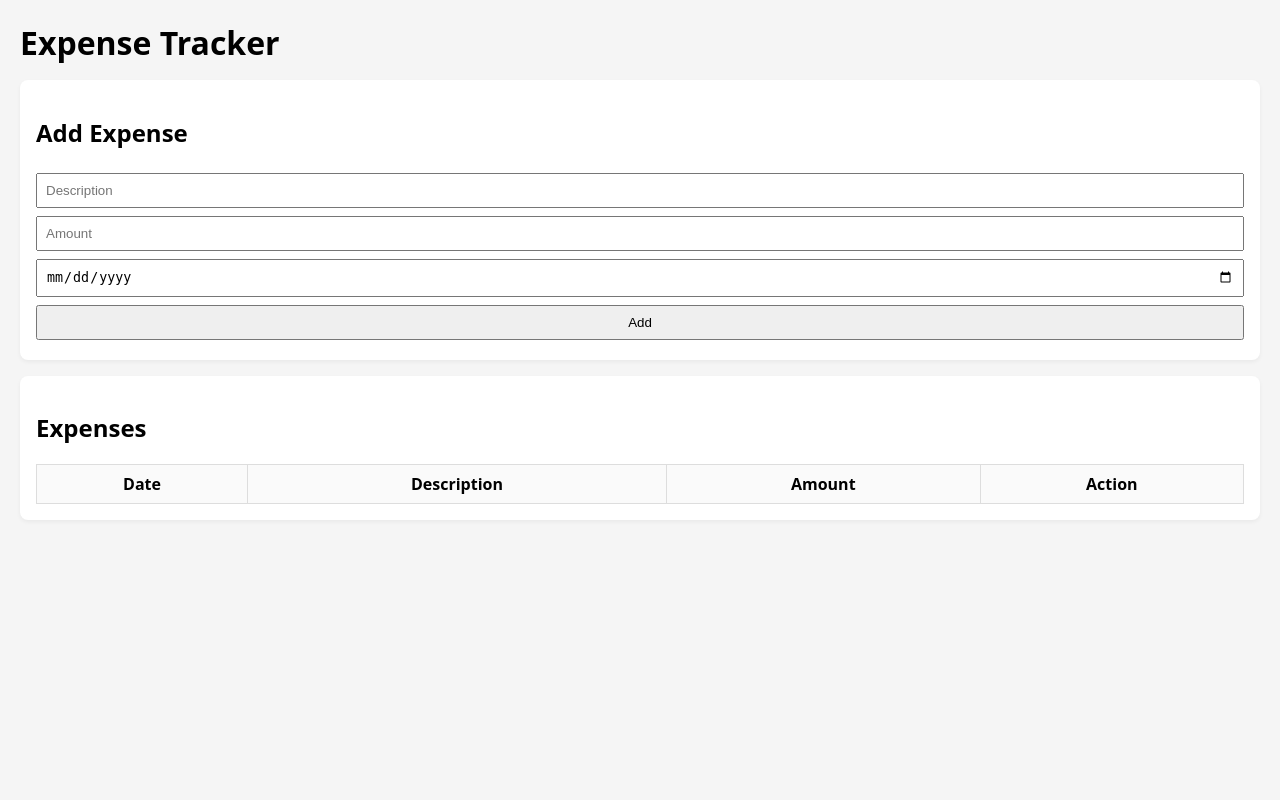
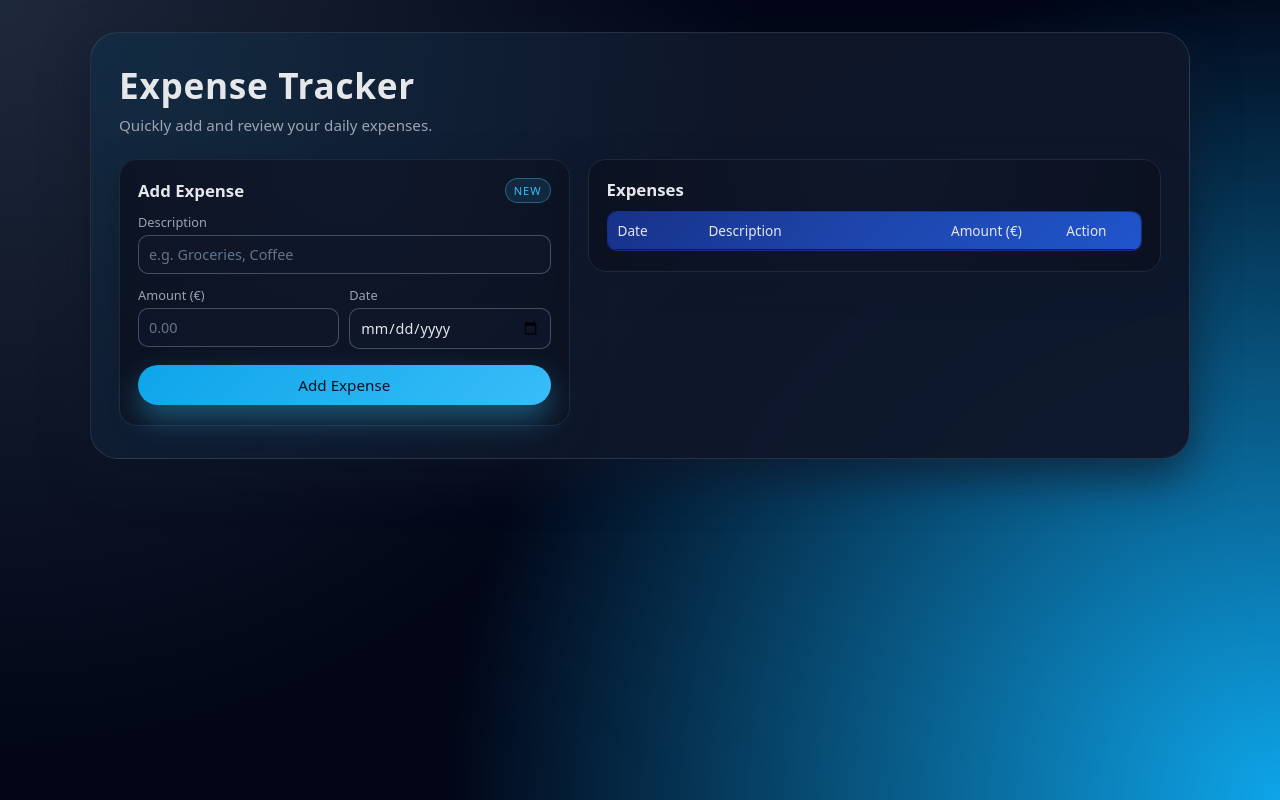
Before and after one commit to Namita24292176/expense-tracker-devsecops, a Python web app: template templates/index.html in a window 1280 px wide. Run offline with Jinja, Linux system fonts and the light colour scheme; the template is opened without the code that fills it, so the values that code supplies are empty.

Commit message:
Improve UI for expense tracker

```diff
--- a/app.py
+++ b/app.py
@@ -1,3 +1,5 @@
+# pylint: disable=missing-module-docstring,missing-function-docstring,invalid-name,superfluous-parens
+
 import json
 import os
 from http.server import HTTPServer, BaseHTTPRequestHandler
--- a/static/style.css
+++ b/static/style.css
@@ -1,43 +1,289 @@
-body {
-  font-family: system-ui, -apple-system, BlinkMacSystemFont, sans-serif;
-  margin: 20px;
-  background: #f5f5f5;
-}
+/* Layout + base */
 
-h1 {
-  margin-bottom: 16px;
-}
-
-.card {
-  background: #fff;
-  padding: 16px;
-  border-radius: 8px;
-  margin-bottom: 16px;
-  box-shadow: 0 2px 4px rgba(0,0,0,0.05);
-}
-
-input, button {
-  padding: 8px;
-  margin: 4px 0;
-  width: 100%;
+*,
+*::before,
+*::after {
   box-sizing: border-box;
 }
 
+:root {
+  --bg: #0f172a;
+  --bg-soft: #0b1220;
+  --card-bg: #0b1120;
+  --card-border: #1e293b;
+  --accent: #38bdf8;
+  --accent-soft: rgba(56, 189, 248, 0.12);
+  --accent-strong: #0ea5e9;
+  --danger: #f97373;
+  --text-main: #e5e7eb;
+  --text-soft: #9ca3af;
+  --radius-lg: 18px;
+  --radius-md: 10px;
+  --shadow-soft: 0 18px 45px rgba(15, 23, 42, 0.7);
+  --shadow-subtle: 0 10px 30px rgba(15, 23, 42, 0.6);
+}
+
+body {
+  margin: 0;
+  min-height: 100vh;
+  font-family: system-ui, -apple-system, BlinkMacSystemFont, "SF Pro Text",
+    "Segoe UI", Roboto, sans-serif;
+  color: var(--text-main);
+  background:
+    radial-gradient(circle at top left, #1e293b 0, transparent 50%),
+    radial-gradient(circle at bottom right, #0ea5e9 0, transparent 55%),
+    linear-gradient(135deg, #020617, #020617 40%, #020617 100%);
+  display: flex;
+  align-items: flex-start;
+  justify-content: center;
+  padding: 32px 16px;
+}
+
+/* Shell */
+
+.app-shell {
+  width: 100%;
+  max-width: 1100px;
+  background: radial-gradient(circle at top left, rgba(56, 189, 248, 0.12), transparent 55%)
+              ,rgba(15, 23, 42, 0.96);
+  border-radius: 28px;
+  padding: 28px 28px 32px;
+  box-shadow: var(--shadow-soft);
+  border: 1px solid rgba(148, 163, 184, 0.18);
+  backdrop-filter: blur(18px);
+}
+
+/* Header */
+
+.app-header {
+  display: flex;
+  flex-direction: column;
+  gap: 6px;
+  margin-bottom: 24px;
+}
+
+.app-header h1 {
+  margin: 0;
+  font-size: 2.2rem;
+  letter-spacing: 0.02em;
+}
+
+.subtitle {
+  margin: 0;
+  font-size: 0.95rem;
+  color: var(--text-soft);
+}
+
+/* Layout */
+
+.layout {
+  display: grid;
+  gap: 18px;
+}
+
+@media (min-width: 820px) {
+  .layout {
+    grid-template-columns: minmax(0, 1.1fr) minmax(0, 1.4fr);
+    align-items: flex-start;
+  }
+}
+
+/* Cards */
+
+.card {
+  background: radial-gradient(circle at top center, rgba(15, 23, 42, 0.85), var(--card-bg));
+  border-radius: var(--radius-lg);
+  padding: 18px 18px 20px;
+  border: 1px solid var(--card-border);
+  box-shadow: var(--shadow-subtle);
+}
+
+.card-header {
+  display: flex;
+  align-items: center;
+  justify-content: space-between;
+  gap: 10px;
+  margin-bottom: 10px;
+}
+
+.card-header h2 {
+  margin: 0;
+  font-size: 1.05rem;
+}
+
+.tag {
+  font-size: 0.7rem;
+  text-transform: uppercase;
+  letter-spacing: 0.08em;
+  padding: 4px 8px;
+  border-radius: 999px;
+  background: var(--accent-soft);
+  color: var(--accent);
+  border: 1px solid rgba(56, 189, 248, 0.4);
+}
+
+/* Form */
+
+.expense-form {
+  display: flex;
+  flex-direction: column;
+  gap: 12px;
+  margin-top: 4px;
+}
+
+.form-row {
+  display: flex;
+  flex-direction: column;
+  gap: 6px;
+}
+
+.form-row-2 {
+  display: grid;
+  grid-template-columns: repeat(2, minmax(0, 1fr));
+  gap: 10px;
+}
+
+@media (max-width: 600px) {
+  .form-row-2 {
+    grid-template-columns: minmax(0, 1fr);
+  }
+}
+
+label {
+  font-size: 0.8rem;
+  color: var(--text-soft);
+  display: flex;
+  flex-direction: column;
+  gap: 4px;
+}
+
+input,
 button {
+  font-family: inherit;
+}
+
+input[type="text"],
+input[type="number"],
+input[type="date"] {
+  padding: 9px 10px;
+  border-radius: var(--radius-md);
+  border: 1px solid rgba(148, 163, 184, 0.4);
+  background: rgba(15, 23, 42, 0.9);
+  color: var(--text-main);
+  font-size: 0.9rem;
+  outline: none;
+  transition: border 0.18s ease, box-shadow 0.18s ease, background 0.18s ease,
+    transform 0.08s ease;
+}
+
+input::placeholder {
+  color: #64748b;
+}
+
+input:focus {
+  border-color: var(--accent);
+  box-shadow: 0 0 0 1px rgba(56, 189, 248, 0.7);
+  background: #020617;
+  transform: translateY(-0.5px);
+}
+
+/* Buttons */
+
+.btn-primary {
+  margin-top: 4px;
+  padding: 10px 12px;
+  border-radius: 999px;
+  border: none;
+  font-size: 0.95rem;
+  font-weight: 500;
+  color: #0b1120;
+  background: linear-gradient(135deg, var(--accent-strong), #38bdf8);
+  box-shadow: 0 14px 30px rgba(56, 189, 248, 0.4);
   cursor: pointer;
+  transition: transform 0.12s ease, box-shadow 0.12s ease,
+    filter 0.12s ease, background 0.12s ease;
+}
+
+.btn-primary:hover {
+  transform: translateY(-1px);
+  filter: brightness(1.05);
+  box-shadow: 0 18px 40px rgba(56, 189, 248, 0.55);
+}
+
+.btn-primary:active {
+  transform: translateY(0);
+  box-shadow: 0 8px 18px rgba(56, 189, 248, 0.45);
+}
+
+/* Table */
+
+.table-wrapper {
+  margin-top: 6px;
+  border-radius: var(--radius-md);
+  border: 1px solid rgba(30, 64, 175, 0.7);
+  background: radial-gradient(circle at top center, rgba(15, 23, 42, 0.9), #020617);
+  overflow: hidden;
 }
 
 table {
   width: 100%;
   border-collapse: collapse;
-  margin-top: 12px;
+  font-size: 0.85rem;
 }
 
-th, td {
-  border: 1px solid #ddd;
-  padding: 8px;
+thead {
+  background: linear-gradient(135deg, rgba(30, 64, 175, 0.75), rgba(37, 99, 235, 0.85));
+}
+
+th,
+td {
+  padding: 9px 10px;
 }
 
 th {
-  background: #fafafa;
+  text-align: left;
+  font-weight: 500;
+  color: #e5e7eb;
+  border-bottom: 1px solid rgba(15, 23, 42, 0.9);
 }
+
+th.right,
+td.right {
+  text-align: right;
+}
+
+th.center,
+td.center {
+  text-align: center;
+}
+
+tbody tr {
+  border-bottom: 1px solid rgba(31, 41, 55, 0.9);
+  transition: background 0.12s ease, transform 0.08s ease;
+}
+
+tbody tr:nth-child(even) {
+  background: rgba(15, 23, 42, 0.9);
+}
+
+tbody tr:nth-child(odd) {
+  background: rgba(15, 23, 42, 0.96);
+}
+
+tbody tr:hover {
+  background: rgba(30, 64, 175, 0.32);
+  transform: translateY(-1px);
+}
+
+/* Delete link */
+
+a {
+  color: var(--danger);
+  text-decoration: none;
+  font-weight: 500;
+  font-size: 0.85rem;
+}
+
+a:hover {
+  text-decoration: underline;
+}
--- a/templates/index.html
+++ b/templates/index.html
@@ -6,33 +6,65 @@
   <link rel="stylesheet" href="/static/style.css">
 </head>
 <body>
+  <div class="app-shell">
+    <header class="app-header">
       <h1>Expense Tracker</h1>
+      <p class="subtitle">Quickly add and review your daily expenses.</p>
+    </header>
 
-  <section class="card">
+    <main class="layout">
+      <section class="card card-form">
+        <div class="card-header">
           <h2>Add Expense</h2>
-    <form action="/add-expense" method="POST">
-      <input type="text" name="description" placeholder="Description" required>
-      <input type="number" step="0.01" name="amount" placeholder="Amount" required>
+          <span class="tag">New</span>
+        </div>
+
+        <form action="/add-expense" method="POST" class="expense-form">
+          <div class="form-row">
+            <label>
+              Description
+              <input type="text" name="description" placeholder="e.g. Groceries, Coffee" required>
+            </label>
+          </div>
+
+          <div class="form-row form-row-2">
+            <label>
+              Amount (€)
+              <input type="number" step="0.01" name="amount" placeholder="0.00" required>
+            </label>
+
+            <label>
+              Date
               <input type="date" name="date" required>
-      <button type="submit">Add</button>
+            </label>
+          </div>
+
+          <button type="submit" class="btn-primary">Add Expense</button>
         </form>
       </section>
 
-  <section class="card">
+      <section class="card card-table">
+        <div class="card-header">
           <h2>Expenses</h2>
+        </div>
+
+        <div class="table-wrapper">
           <table>
             <thead>
               <tr>
                 <th>Date</th>
                 <th>Description</th>
-          <th>Amount</th>
-          <th>Action</th>
+                <th class="right">Amount (€)</th>
+                <th class="center">Action</th>
               </tr>
             </thead>
             <tbody>
               <!--EXPENSE_ROWS-->
             </tbody>
           </table>
+        </div>
       </section>
+    </main>
+  </div>
 </body>
 </html>
```
Lines whose indentation alone changed are shown as unchanged.
